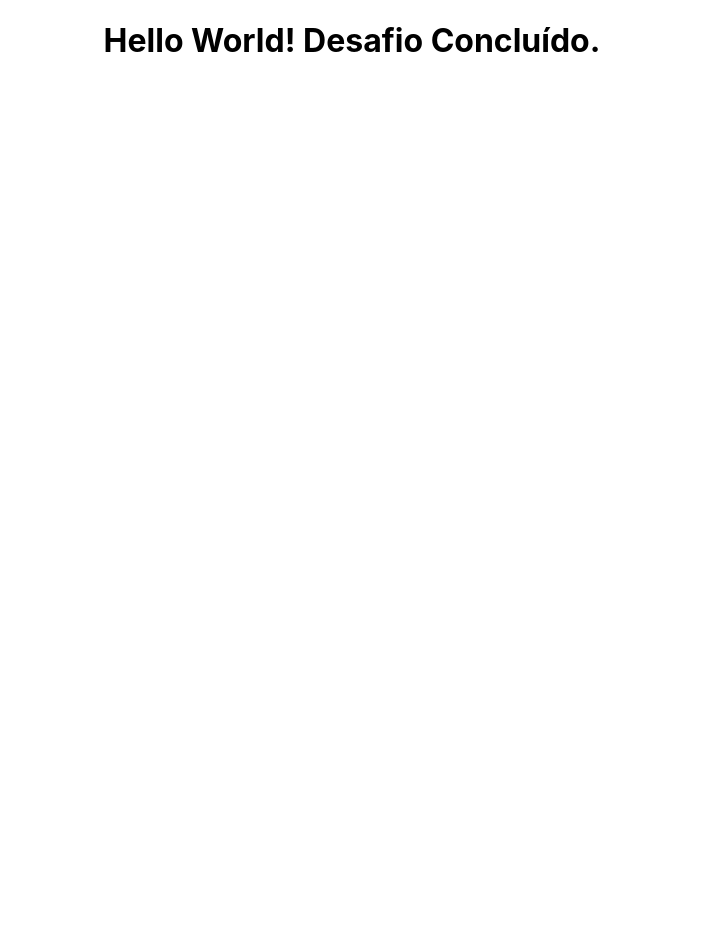
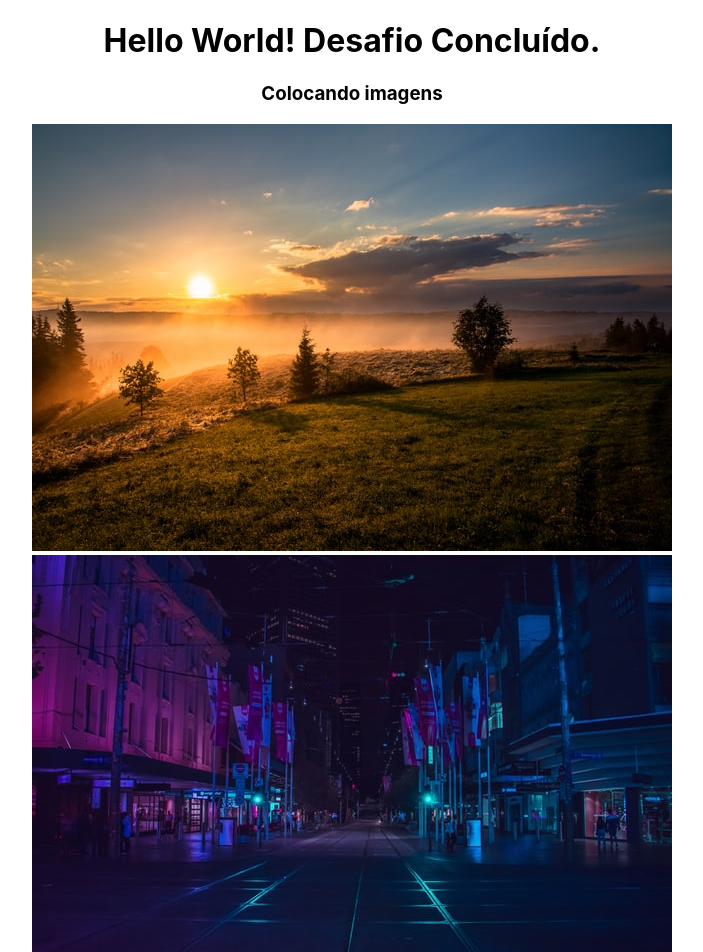
Before and after one commit to jpcchaves/Curso-ReactJS, a React (Create React App) app in the folder 3_AVANÇANDO/secao-3/: page / in a window 1280 px wide. Shown: the top 952 px of the page, without its empty margins (288-991 px from the left). Before the commit the page ends 800 px from the top, so only its background shows below. Built offline with nearby package versions, Linux system fonts and the light colour scheme.

Commit message:
importando imgs REACT

```diff
--- a/3_AVANÇANDO/secao-3/src/App.js
+++ b/3_AVANÇANDO/secao-3/src/App.js
@@ -1,10 +1,19 @@
 import logo from './logo.svg';
 import './App.css';
+
+import City from '../src/assets/city.jpg'
 
 function App() {
   return (
     <div className="App">
       <h1>Hello World! Desafio Concluído.</h1>
+      <h3>Colocando imagens</h3>
+      {/* Carregando IMGS em src */}
+      <div>
+        <img src="./img1.jpg" alt="paisagem" />
+      </div>
+      {/* Carregando IMGS dentro da pasta ASSETS (recomendado) */}
+        <img src={City} alt="imagem da cidade" />
     </div>
   );
 }
--- a/3_AVANÇANDO/secao-3/src/index.css
+++ b/3_AVANÇANDO/secao-3/src/index.css
@@ -5,6 +5,7 @@ body {
     sans-serif;
   -webkit-font-smoothing: antialiased;
   -moz-osx-font-smoothing: grayscale;
+  padding-bottom: 500px;
 }
 
 code {
```
Also changed, not shown: 3_AVANÇANDO/secao-3/public/img1.jpg (added), 3_AVANÇANDO/secao-3/src/assets/city.jpg (added).
